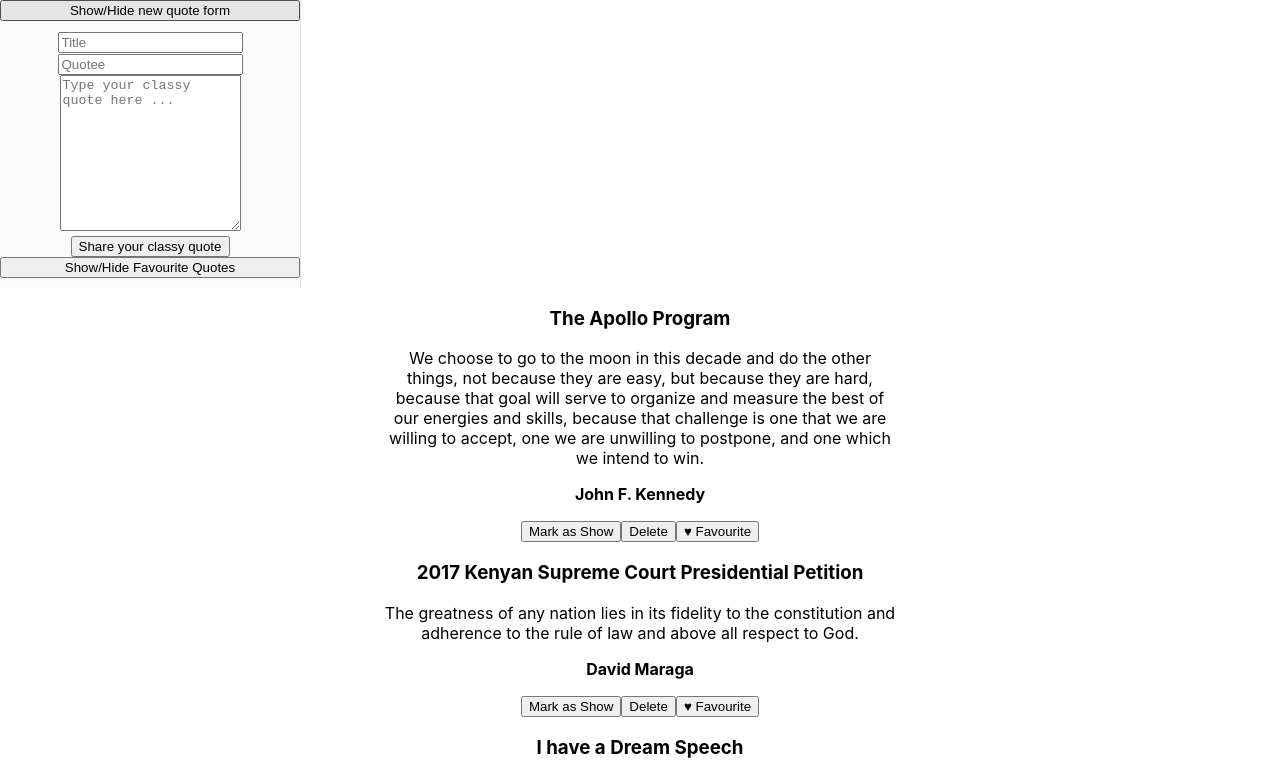
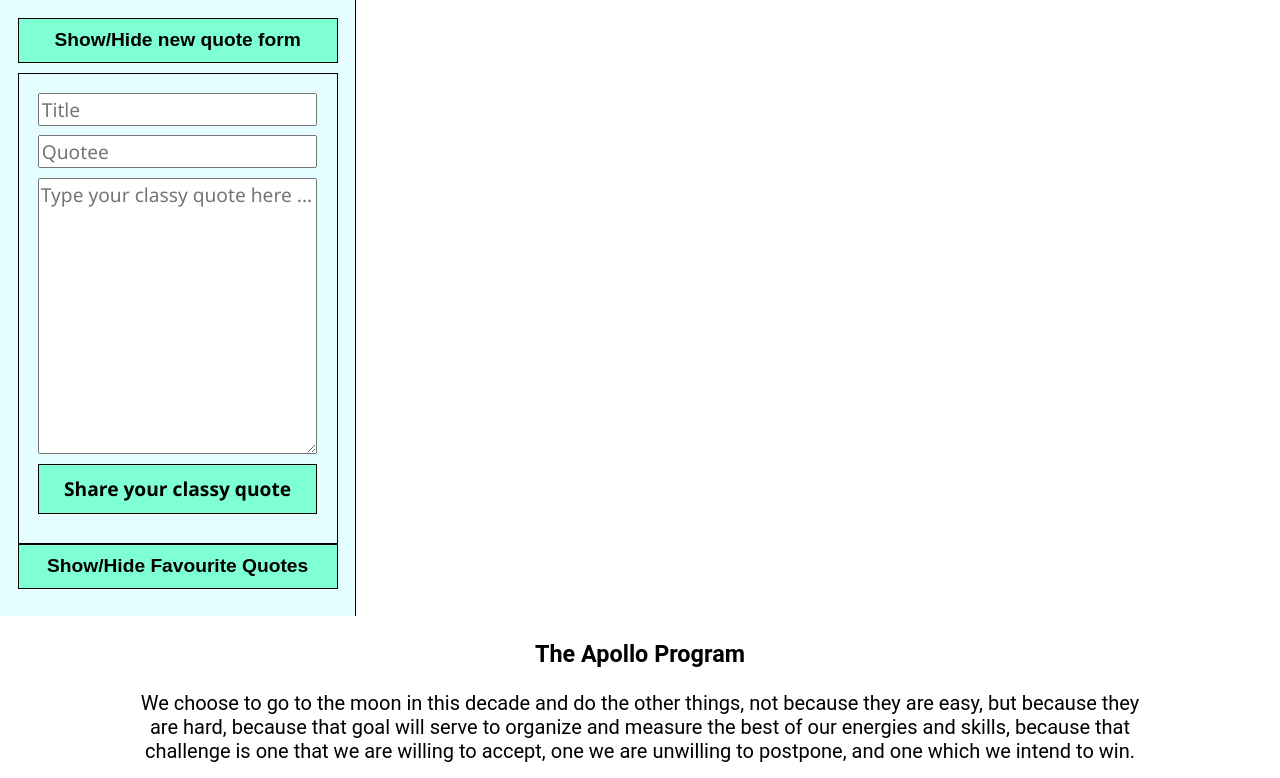
Before and after one commit to eugeneayonga/Phase-2-Project, a React (Create React App) app in the folder quotex/: page / in a window 1280 px wide. Shown: the top 778 px of the page. Built offline with nearby package versions, Linux system fonts and the light colour scheme; data requests are answered from the project's data file.

Commit message:
styling changes, italicized quotee prop in Quote.js

```diff
--- a/quotex/db.json
+++ b/quotex/db.json
@@ -22,19 +22,19 @@
       "id": 4,
       "title": "Ich bin ein Berliner!",
       "content": "Two thousand years ago, the proudest boast was civis romanus sum (I am a Roman citizen). Today, in the world of freedom, the proudest boast is, Ich bin ein Berliner! All free men, wherever they may live, are citizens of Berlin, and therefore, as a free man, I take pride in the words, Ich bin ein Berliner!",
-        "quotee": "John F. Kennedy."
+      "quotee": "John F. Kennedy"
     },
     {
       "id": 5,
       "title": "Governance",
       "content": "History proves that all dictatorships, all authoritarian forms of government are transient. Only democratic systems are not transient. Whatever the shortcomings, mankind has not devised anything superior.",
-        "quotee": "Vladimir Putin."
+      "quotee": "Vladimir Putin"
     },
     {
       "id": 6,
       "title": "Education",
       "content": "Education is the most powerful weapon which you can use to change the world.",
-        "quotee": "Nelson Mandela."
+      "quotee": "Nelson Mandela"
     },
     {
       "id": 7,
--- a/quotex/src/Quote.js
+++ b/quotex/src/Quote.js
@@ -19,7 +19,7 @@
     <div>
         <h3>{title}</h3>
         <p>{content}</p>
-        <p><strong>{quotee}</strong></p>
+        <p><strong><em>{quotee}</em></strong></p>
         <button onClick={() => setIsRead(!isRead)}>Mark as {isRead ? "Hide" : "Show"}</button>
         <button onClick={onDeleteClick} >Delete</button>
         <button onClick={() => addToFavourites(quote)} >{quote.isFavourite ? "Unfavourite" : "♥ Favourite" }</button>
--- a/quotex/src/index.css
+++ b/quotex/src/index.css
@@ -21,14 +21,12 @@
 }
 
 .sidepane {
-  display: flex;
-  flex-direction: column;
-  align-items: center;
-  justify-content: center;
-  width: 300px;
-  height: 100%;
-  background-color: #fafafa;
-  border-right: 1px solid #e0e0e0;
+  min-height: 10vh;
+  min-width: 12em;
+  width: 25%;
+  border-right: solid black 1px;
+  background: #e5fdff;
+  padding: 1.1em;
 }
 
 .sidepane > button {
@@ -37,17 +35,48 @@
 }
 
 .quotes-container {
+  font-size: 20px;
+  font-family: 'Roboto', sans-serif;
   display: flex;
   flex-direction: column;
   align-items: center;
   justify-content: center;
-  max-width: 32em;
+  max-width: 50em;
   margin: auto;
 }
 
-.poems-container > div {
-  margin-bottom: 10px;
+.quotes-container > div {
+  margin-bottom: 2px;
   padding-bottom: 1.2em;
   min-width: 22em;
   border-bottom: solid 1.2px aquamarine
 }
+
+.quotes-container > div > button {
+  min-width: 3em;
+  margin-right: 0.8em;
+}
+
+form.new-quote-form {
+  border: solid black 1.2px;
+  padding: 1.2em;
+  display: flex;
+  flex-direction: column;
+}
+
+form.new-quote-form > input,
+form.new-quote-form > textarea {
+  font-size : 1.2em;
+  font-family : 'Segoe UI', 'Roboto', 'Oxygen', 'Ubuntu', 'Cantarell', 'Fira Sans', 'Droid Sans', 'Helvetica Neue', sans-serif;
+  margin-bottom: 0.5em;
+}
+
+input[type='submit'],
+button {
+  font-size : 1.2em;
+  font-weight: bold;
+  background-color: aquamarine;
+  border: solid black 1.2px;
+  padding: 0.55em;
+  cursor: pointer;
+}
```
Lines whose indentation alone changed are shown as unchanged.
